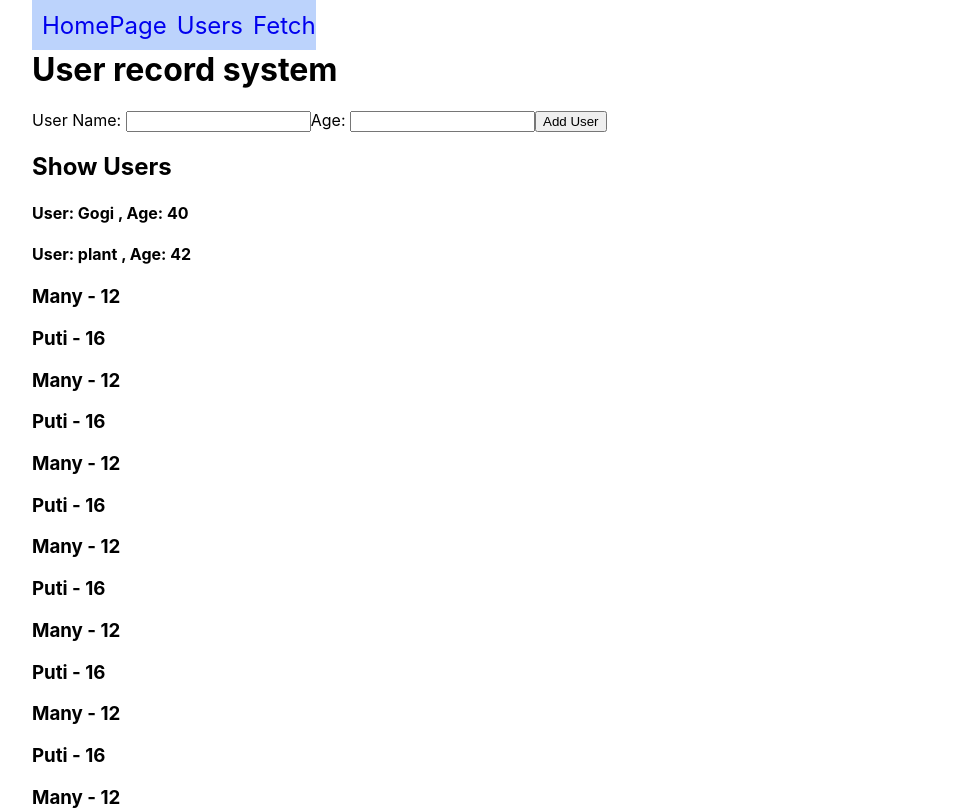
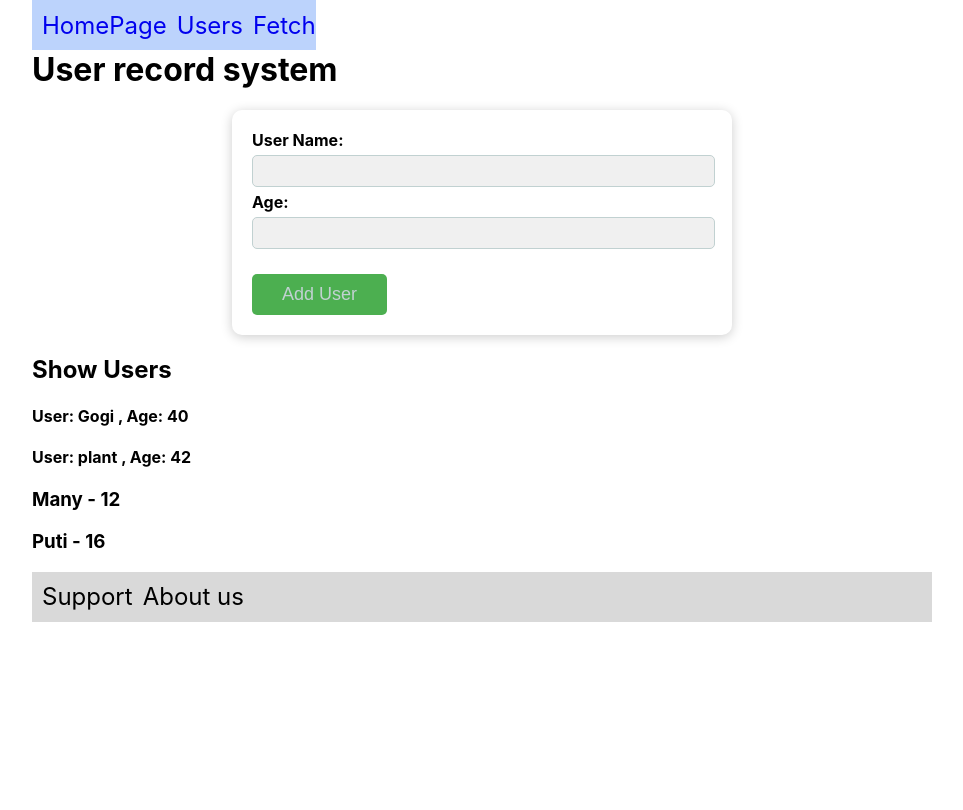
Before and after one commit to michael-ryk/react-all-concept-in-one-project, a React (Create React App) app: page /usermodule in a window 1280 px wide. Shown: the top 810 px of the page, without its empty margins (158-1121 px from the left). Built offline with nearby package versions, Linux system fonts and the light colour scheme.

Commit message:
Add styles to user input form

```diff
--- a/src/components/Modules/AddUser.jsx
+++ b/src/components/Modules/AddUser.jsx
@@ -1,5 +1,7 @@
 import { useState, useRef } from 'react';
 import Error from '../UI/Error';
+
+import classes from './AddUser.module.css';
 
 function AddUser(props) {
   const nameRef = useRef();
@@ -37,8 +39,11 @@ function AddUser(props) {
 
   return (
     <>
-      {error && <Error object={error} />}
+
+      <div className={classes.container}>
         <form onSubmit={submitNewUser}>
+
+          <div className={classes.control}>
             <label>User Name: </label>
             <input
               name='name'
@@ -46,6 +51,9 @@ function AddUser(props) {
               value={user.name}
               ref={nameRef}
             ></input>
+          </div>
+
+          <div className={classes.control}>
             <label>Age: </label>
             <input
               name='age'
@@ -53,8 +61,12 @@ function AddUser(props) {
               value={user.age}
               ref={ageRef}
             ></input>
-        <button type='submit'>Add User</button>
+          </div>
+
+          <button type='submit' className={classes.button}>Add User</button>
+          {error && <Error object={error} />}
         </form>
+      </div>
     </>
   );
 }
--- /dev/null
+++ b/src/components/Modules/AddUser.module.css
@@ -0,0 +1,56 @@
+.container {
+  box-sizing: border-box;
+  width: 500px;
+  margin: 0 auto;
+  padding: 20px;
+  box-shadow: 0 2px 12px rgb(0 0 0 / 20%);
+  border-radius: 10px;
+}
+
+.control {
+  margin-bottom: 5px;
+}
+
+.control label {
+  font-weight: bold;
+  display: block;
+  margin-bottom: 5px;
+}
+
+.control input,
+.control textarea {
+  font: inherit;
+  padding: 5px;
+  border-radius: 5px;
+  background-color: #f0f0f0;
+  border: 1px solid #c1d1d1;
+  display: block;
+  width: 98%;
+}
+
+.control input:focus,
+.control textarea:focus {
+  background-color: #e8f6e3;
+  outline-color: #4e6b45;
+}
+
+.error{
+  background-color: rgb(255, 200, 200);
+}
+
+.button {
+  background-color: #4CAF50;
+  border: none;
+  color: #c1d1d1;
+  padding: 10px 30px;
+  border-radius: 5px;
+  text-decoration: none;
+  display: inline-block;
+  margin-top: 20px;
+  font-size: 18px;
+}
+
+.button:hover {
+  background-color: #7290a3;
+  color: #004ddd;
+}
--- a/src/components/UI/UserModule.jsx
+++ b/src/components/UI/UserModule.jsx
@@ -21,15 +21,6 @@ function UserModule() {
       <AddUser addUser={addToList} />
       <ShowUsers usersList={usersList} />
       <ShowDummyUsers />
-      <ShowDummyUsers />
-      <ShowDummyUsers />
-      <ShowDummyUsers />
-      <ShowDummyUsers />
-      <ShowDummyUsers />
-      <ShowDummyUsers />
-      <ShowDummyUsers />
-      <ShowDummyUsers />
-      <ShowDummyUsers />
     </>
   );
 }
```
Lines whose indentation alone changed are shown as unchanged.
